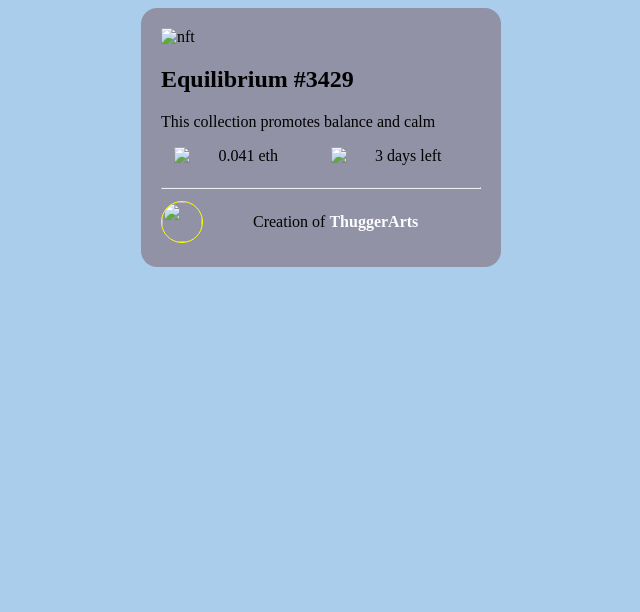
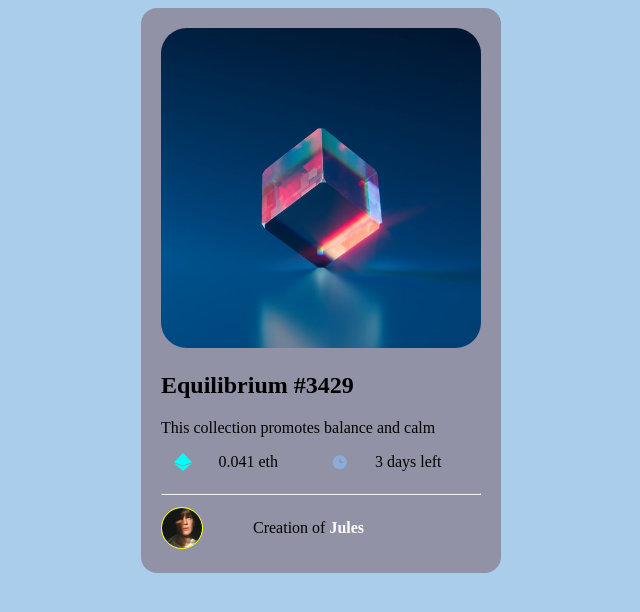
Before and after one commit to ThoneyPie/BUD-STARTER, a plain HTML site: page index.html in a window 1280 px wide. Shown: the whole page, without its empty margins (319-959 px from the left). Drawn offline with Linux system fonts and the light colour scheme.

Commit message:
updated the image paths

```diff
--- a/index.html
+++ b/index.html
@@ -12,7 +12,7 @@
 
   <section class="card">
     <div >
-      <img src="./images/image-equilibrium.jpg" class="nft-image" alt="nft"/>
+      <img src="/image-equilibrium.jpg" class="nft-image" alt="nft"/>
     </div>
 
     <div >
@@ -22,18 +22,18 @@
 
     <div class="card-details">
 
-       <img src="./images/icon-ethereum.svg"  class="eth-icon" alt="eth-icon"/>0.041 eth </p>
+       <img src="/icon-ethereum.svg"  class="eth-icon" alt="eth-icon"/>0.041 eth </p>
 
 
 
-      <img src="./images/icon-clock.svg" class="clock-icon" alt="time"/>
+      <img src="/icon-clock.svg" class="clock-icon" alt="time"/>
        3 days left</p>
     </div>
 
     <hr/>
     <div class="footer">
-    <img src="./images/image-avatar.png" id="makerImg"/>
-    <p>Creation of  <span id="maker"> ThuggerArts</span></p>
+    <img src="/image-avatar.png" id="makerImg"/>
+    <p>Creation of  <span id="maker"> Jules</span></p>
   </div>
   </section>
 </body>
```
